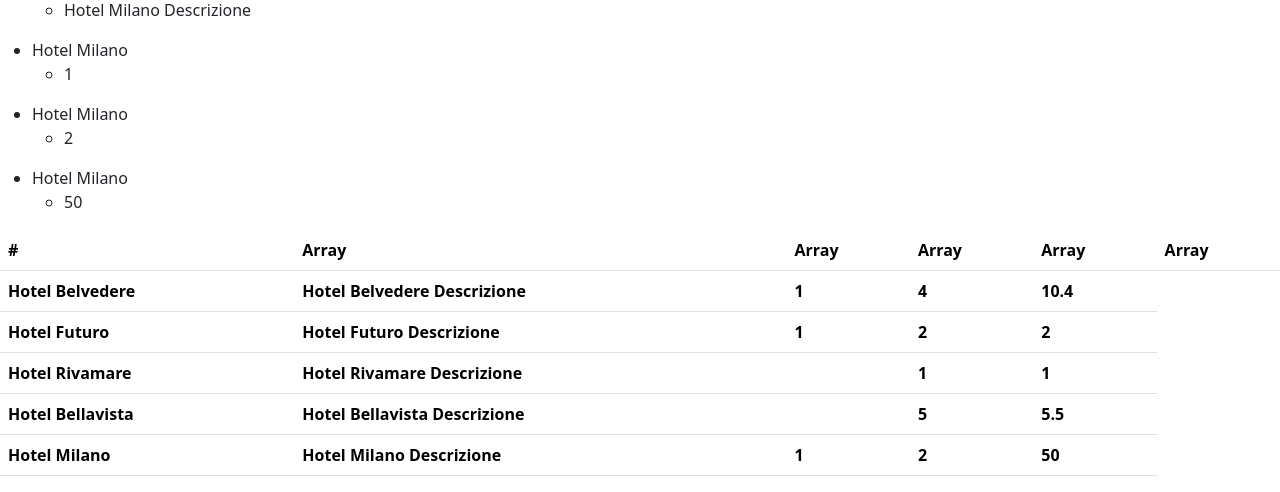
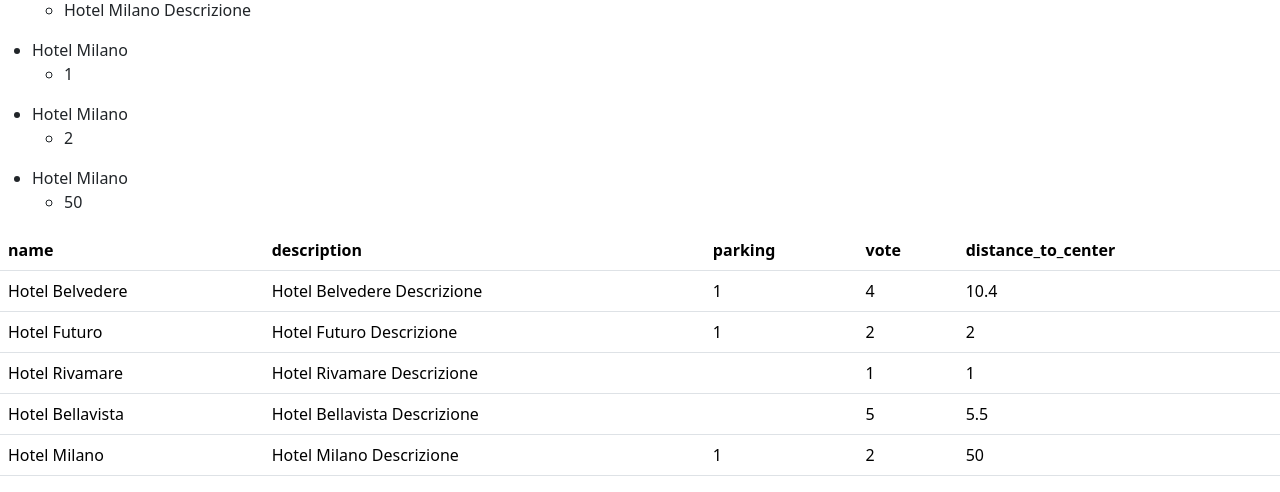
Before and after one commit to nicolaoo/php-hotel, a PHP site: page / in a window 1280 px wide. Shown: the part 1370-1862 px from the top of the page. Run offline with PHP 8.4, Linux system fonts and the light colour scheme; lists and menus that the app fills with data are empty.

Commit message:
FEAT print key on table

```diff
--- a/index.php
+++ b/index.php
@@ -87,18 +87,11 @@
     <table class="table">
         <thead>
             <tr>
-                <th scope="col">#</th>
-                <?php
-                    foreach($hotels as $hotel){
-                        ?>
-                            <th>
-                                <?php
-                                   echo $hotel;
-                                ?>
-                            </th>
-                        <?php
-                    }
-                ?>
+                <th scope="col">name</th>
+                <th scope="col">description</th>
+                <th scope="col">parking</th>
+                <th scope="col">vote</th>
+                <th scope="col">distance_to_center</th>
             </tr>
         </thead>
         <tbody>
@@ -106,37 +99,39 @@
                     foreach($hotels as $hotel){
                         foreach($hotel as $key => $value)
                         ?>
+
                             <tr>
-                                <th>
+
+                                <td>
                                     <?php
                                         echo $hotel["name"];
                                     ?>
 
-                                </th>
-                                <th>
+                                </td>
+                                <td>
                                     <?php
                                         echo $hotel["description"];
                                     ?>
 
-                                </th>
-                                <th>
+                                </td>
+                                <td>
                                     <?php
                                         echo $hotel["parking"];
                                     ?>
 
-                                </th>
-                                <th>
+                                </td>
+                                <td>
                                     <?php
                                         echo $hotel["vote"];
                                     ?>
 
-                                </th>
-                                <th>
+                                </td>
+                                <td>
                                     <?php
                                         echo $hotel["distance_to_center"];
                                     ?>
 
-                                </th>
+                                </td>
                             </tr>
                         <?php
                     }
```
